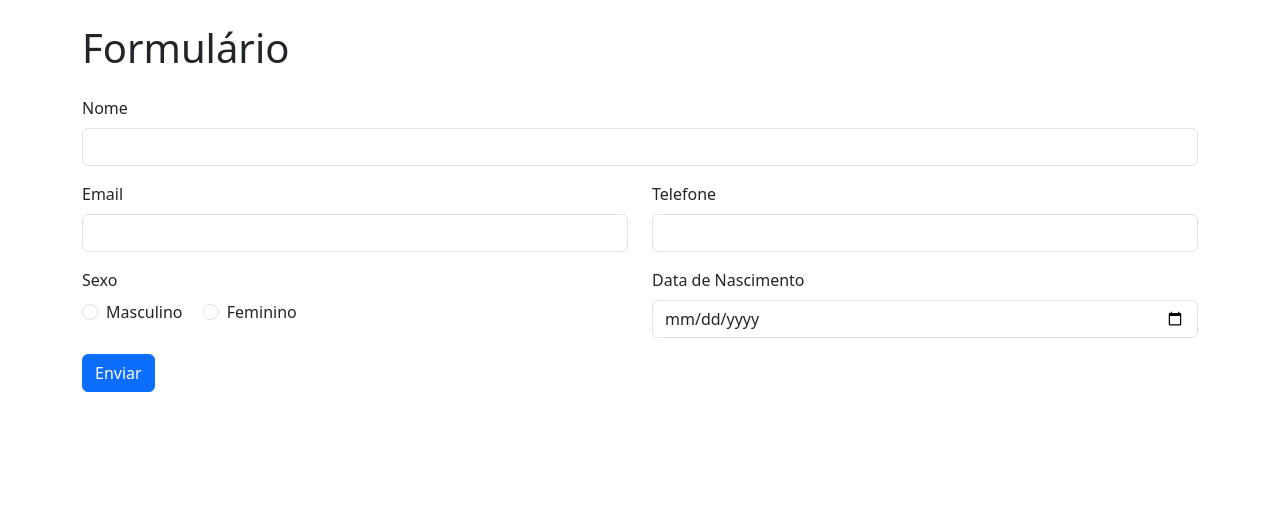
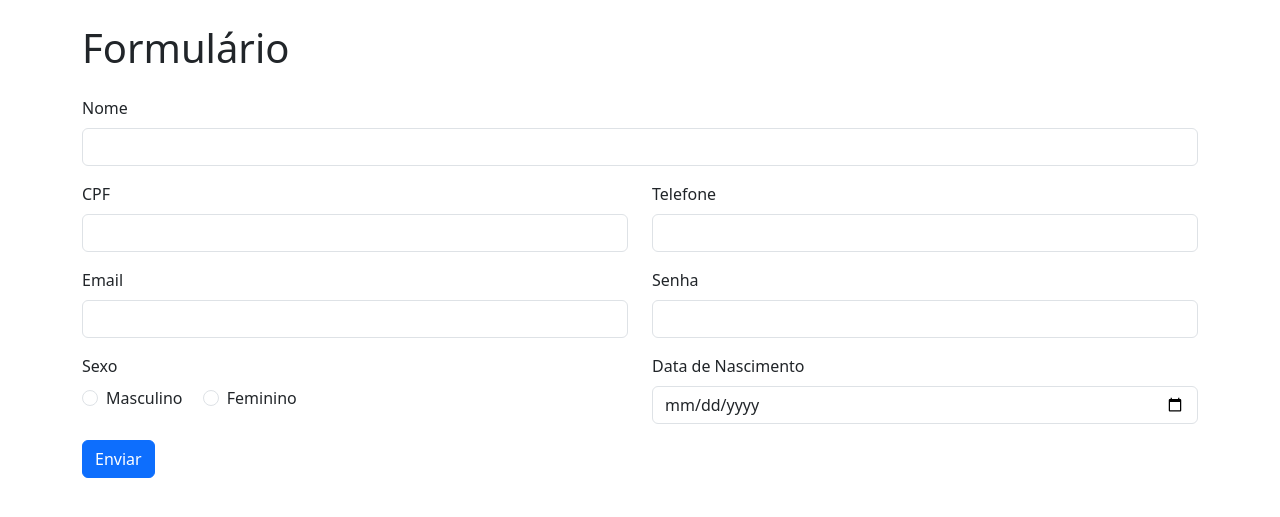
Before and after one commit to JCCoca/aula_senac, a PHP site: page /form.php in a window 1280 px wide. Shown: the top 517 px of the page. Run offline with PHP 8.4, Linux system fonts and the light colour scheme.

Commit message:
adiciona campos CPF, email, senha e lógica de inserção no banco de dados

```diff
--- a/crud/form.php
+++ b/crud/form.php
@@ -25,14 +25,29 @@
             <div class="row">
                 <div class="col-md-6">
                     <div class="mb-3">
-                        <label for="email" class="form-label">Email</label>
-                        <input type="email" name="email" id="email" class="form-control" required>
+                        <label for="cpf" class="form-label">CPF</label>
+                        <input type="text" name="cpf" id="cpf" class="form-control" required>
                     </div>
                 </div>
                 <div class="col-md-6">
                     <div class="mb-3">
                         <label for="telefone" class="form-label">Telefone</label>
                         <input type="text" name="telefone" id="telefone" class="form-control" required>
+                    </div>
+                </div>
+            </div>
+
+            <div class="row">
+                <div class="col-md-6">
+                    <div class="mb-3">
+                        <label for="email" class="form-label">Email</label>
+                        <input type="email" name="email" id="email" class="form-control" required>
+                    </div>
+                </div>
+                <div class="col-md-6">
+                   <div class="mb-3">
+                        <label for="senha" class="form-label">Senha</label>
+                        <input type="password" name="senha" id="senha" class="form-control" required>
                     </div>
                 </div>
                 <div class="col-md-6">
```
Also changed, not shown: crud/create.php (+42 -0 lines).
